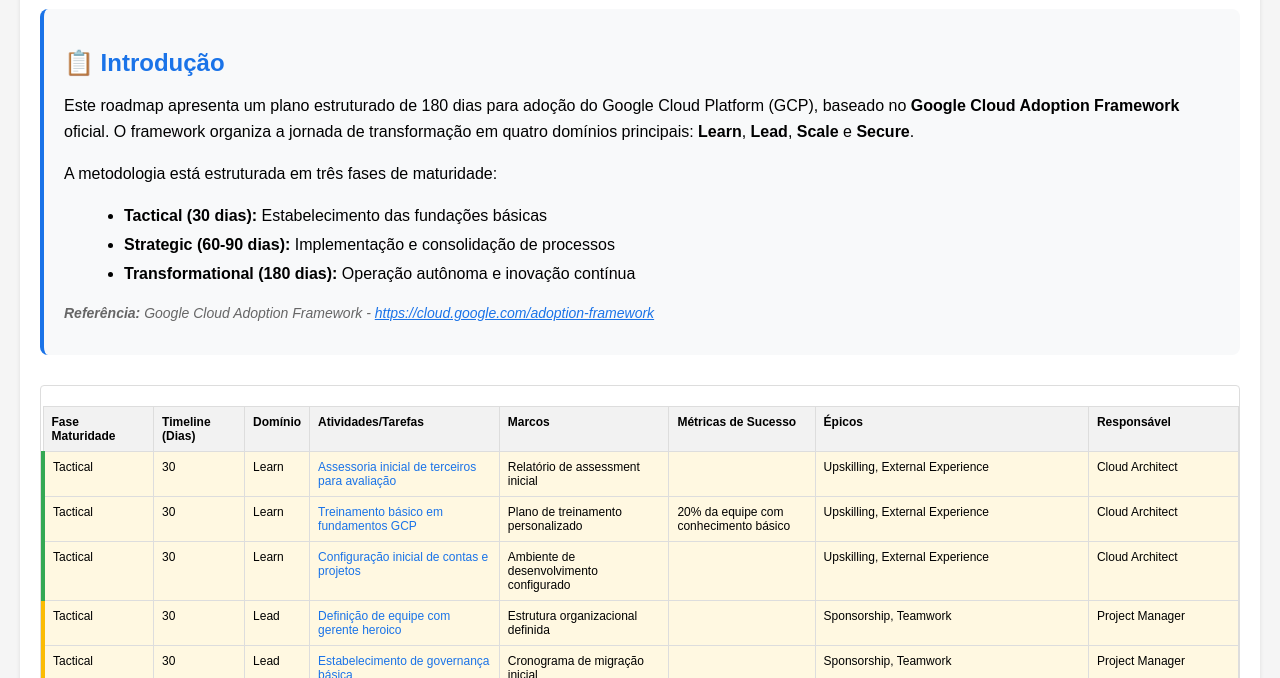
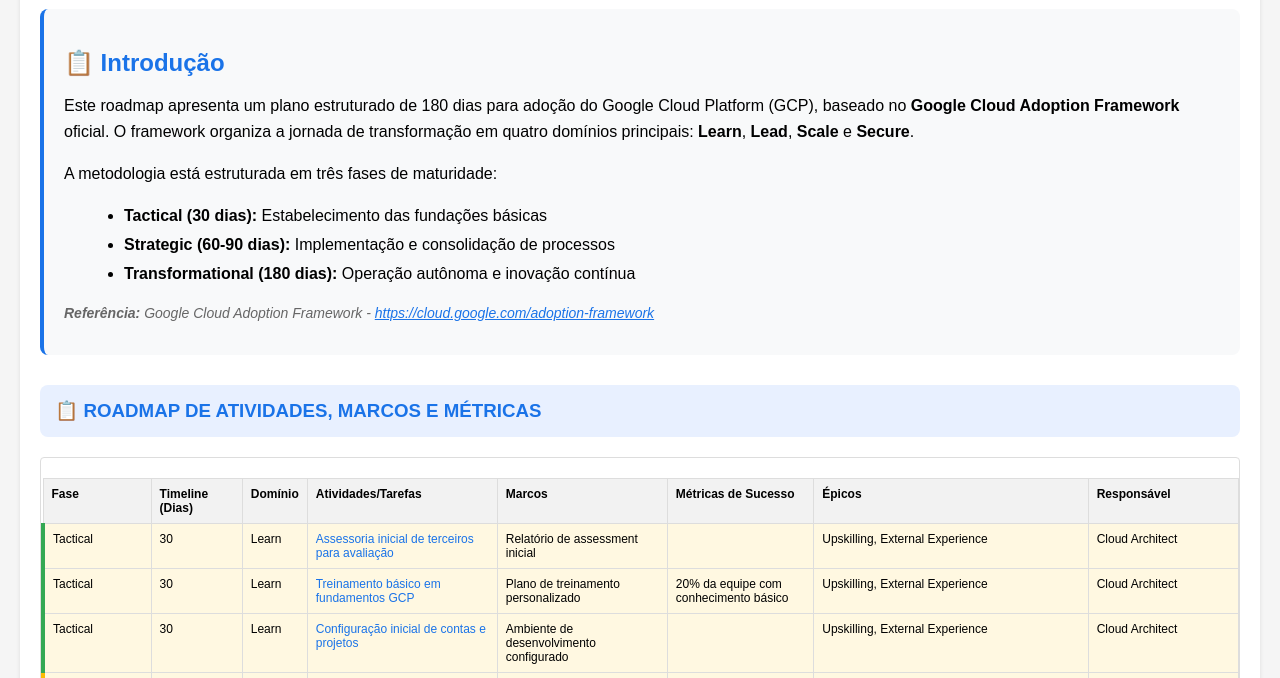
Before and after one commit to augustoximenes/gcaf, a plain HTML site: page gcaf.html in a window 1280 px wide. Shown: the part 119-797 px from the top of the page. Drawn offline with Linux system fonts and the light colour scheme.

Commit message:
Title and imagems added

```diff
--- a/gcaf.html
+++ b/gcaf.html
@@ -106,11 +106,18 @@
             </p>
         </div>
 
+        <!-- Roadmap Table -->
+        <div style="margin-bottom: 20px;">
+            <h3 style="color: #1a73e8; background-color: #e8f0ff; padding: 15px; border-radius: 8px; margin-bottom: 20px;">
+                📋 ROADMAP DE ATIVIDADES, MARCOS E MÉTRICAS
+            </h3>
+        </div>
+
         <div class="table-container">
             <table id="roadmapTable">
                 <thead>
                     <tr>
-                        <th>Fase Maturidade</th>
+                        <th>Fase</th>
                         <th>Timeline (Dias)</th>
                         <th>Domínio</th>
                         <th>Atividades/Tarefas</th>
```
Also changed, not shown: images/domains.png (added), images/epics.png (added), images/maturity.png (added), images/phases.png (added).
